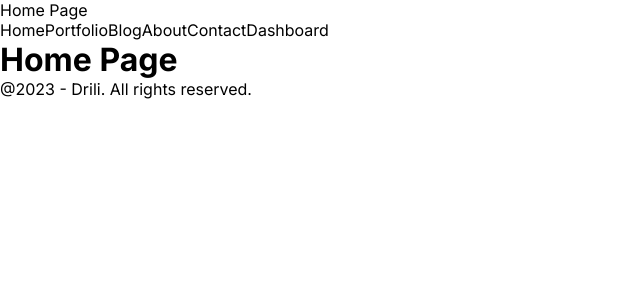
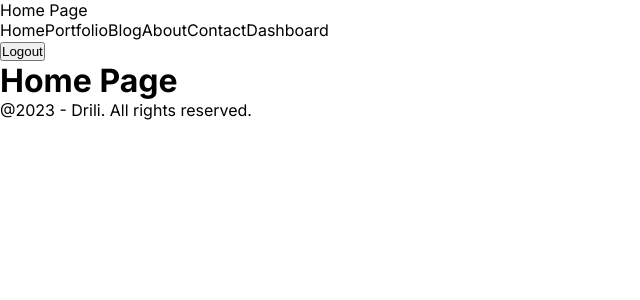
Before and after one commit to drili/nextjs_full_tutorial_for_beginners, a Next.js app in the folder next_js_app/: page / in a window 1280 px wide. Shown: the top 300 px of the page, without its empty margins (0-640 px from the left). Built offline with nearby package versions, Linux system fonts and the light colour scheme.

Commit message:
23:50 Next.js Rendering Explained (Server side and Client side)

```diff
--- a/next_js_app/src/components/navbar/Navbar.jsx
+++ b/next_js_app/src/components/navbar/Navbar.jsx
@@ -1,3 +1,5 @@
+"use client"
+
 import React from 'react'
 import Link from 'next/link'
 
@@ -44,6 +46,8 @@ const Navbar = () => {
                     <Link key={link.id} href={link.url}>{link.title}</Link>
                 ))}
             </div>
+
+            <button onClick={() => {console.log("::: TEMP: Logout")}}>Logout</button>
         </div>
     )
 }
```
